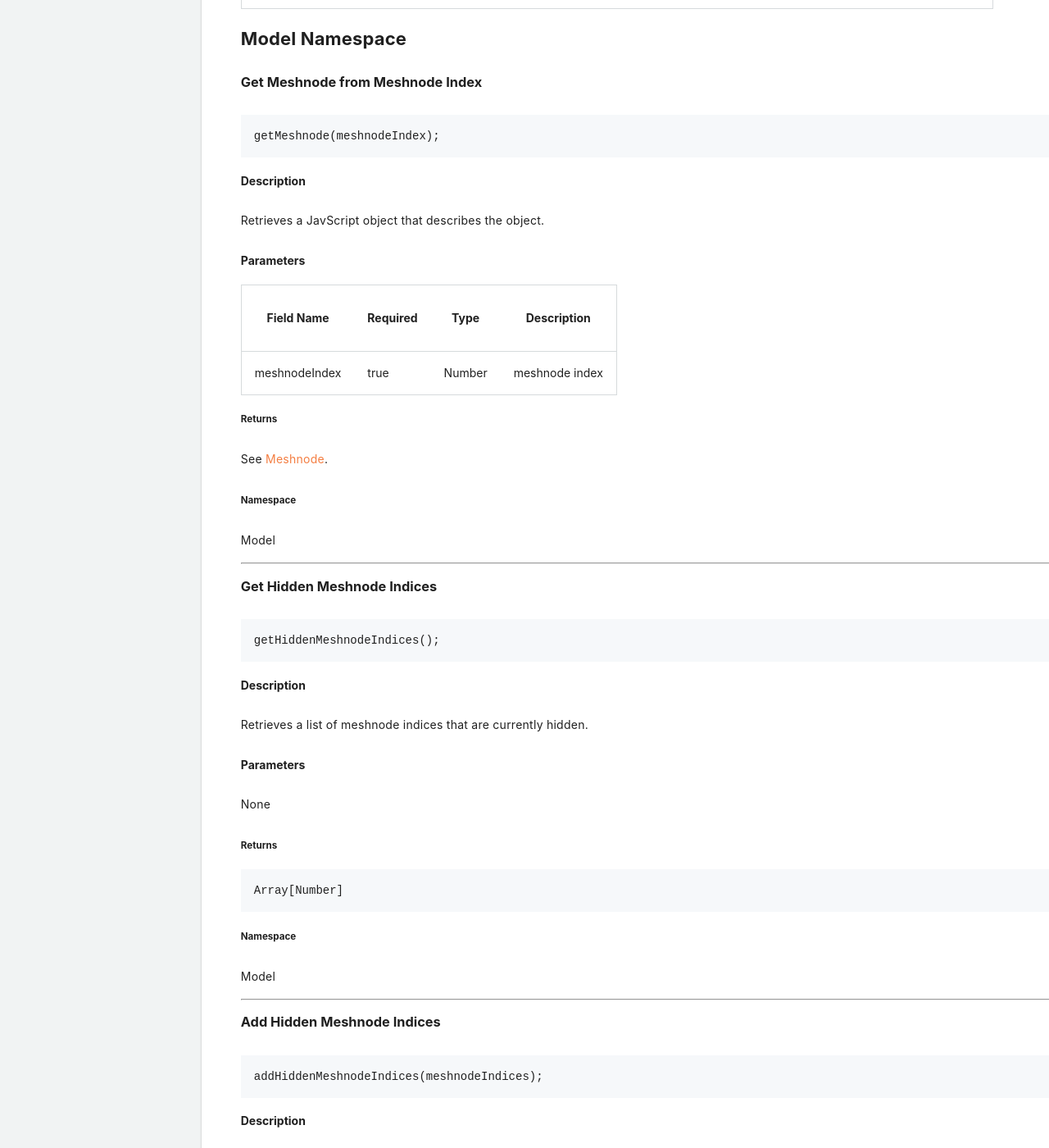
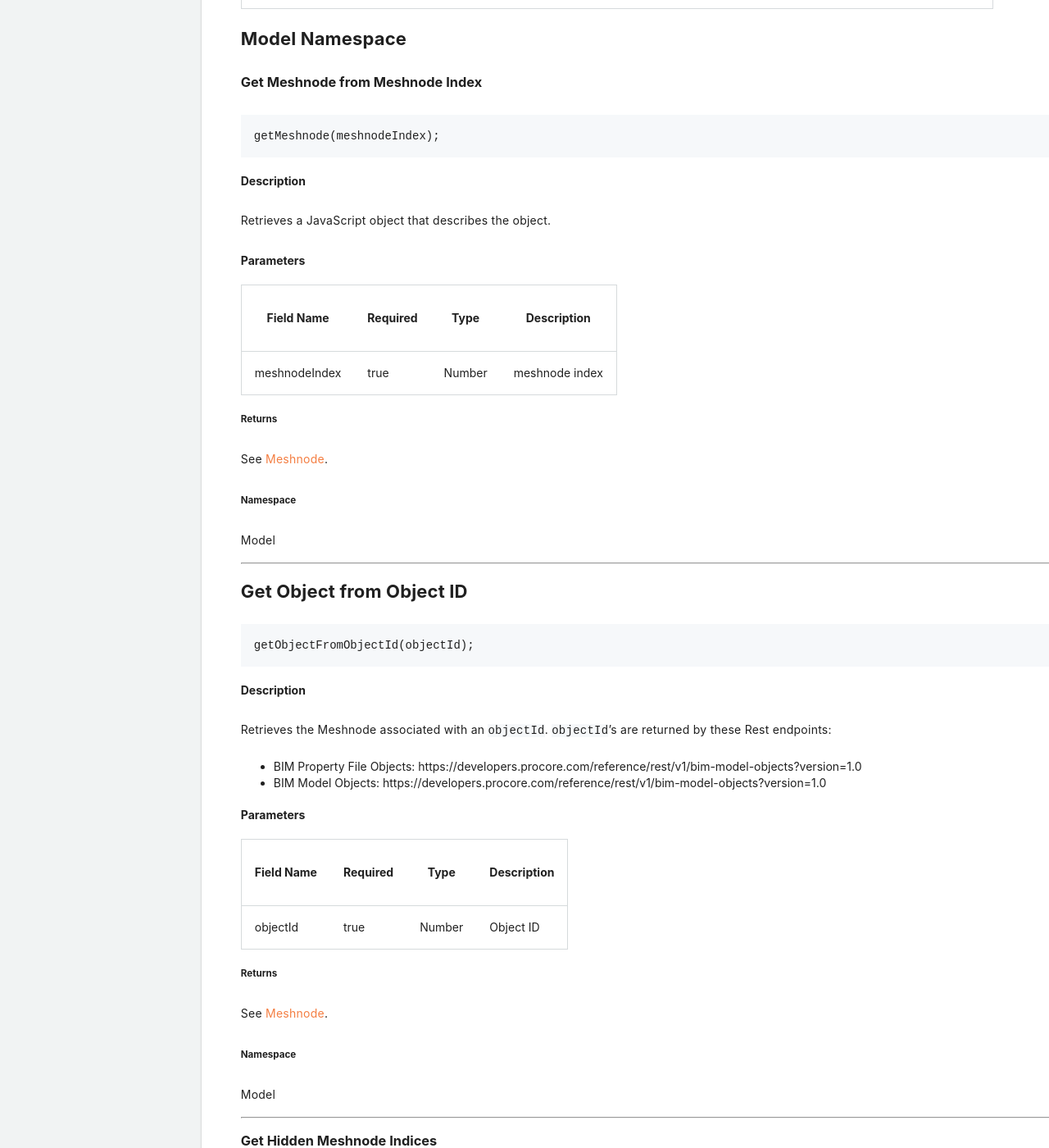
Before and after one commit to procore/documentation, a Jekyll site: the page built from other_procore_apis/bim_web_viewer.md, in a window 1280 px wide and 1400 px high, scrolled down 26812 px. Shown: the whole window at 82% size. Built offline with Jekyll 4.4.1, drawn with Linux system fonts in a browser that asks for light colours.

Commit message:
Add description for getObjectFromObjectId

````diff
--- a/other_procore_apis/bim_web_viewer.md
+++ b/other_procore_apis/bim_web_viewer.md
@@ -1346,13 +1346,44 @@ getMeshnode(meshnodeIndex);
 
 #### Description
 
-Retrieves a JavScript object that describes the object.
+Retrieves a JavaScript object that describes the object.
 
 #### Parameters
 
 | Field Name | Required | Type | Description      |
 | - | - | - | - |
 | meshnodeIndex | true | Number | meshnode index |
+
+##### Returns
+
+See [Meshnode](#meshnode).
+
+##### Namespace
+
+Model
+
+---
+
+## Get Object from Object ID
+
+<p class="heading-link-container"><a class="heading-link" href="#get-object-from-object-id"></a></p>
+
+```js
+getObjectFromObjectId(objectId);
+```
+
+#### Description
+
+Retrieves the Meshnode associated with an `objectId`. `objectId`'s are returned by these Rest endpoints:
+
+- BIM Property File Objects: https://developers.procore.com/reference/rest/v1/bim-model-objects?version=1.0
+- BIM Model Objects: https://developers.procore.com/reference/rest/v1/bim-model-objects?version=1.0
+
+#### Parameters
+
+| Field Name | Required | Type | Description      |
+| - | - | - | - |
+| objectId | true | Number | Object ID |
 
 ##### Returns
 
````
